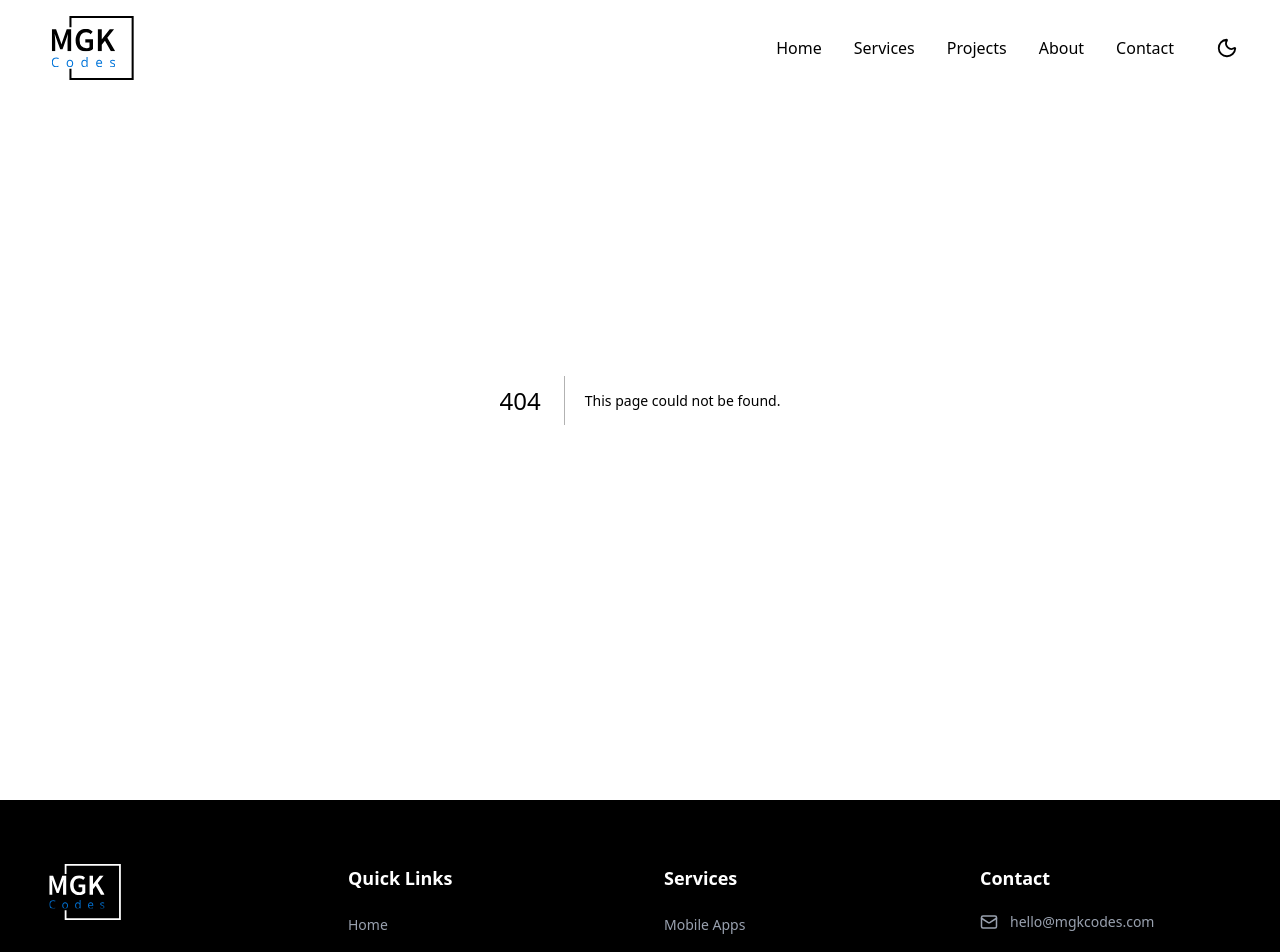
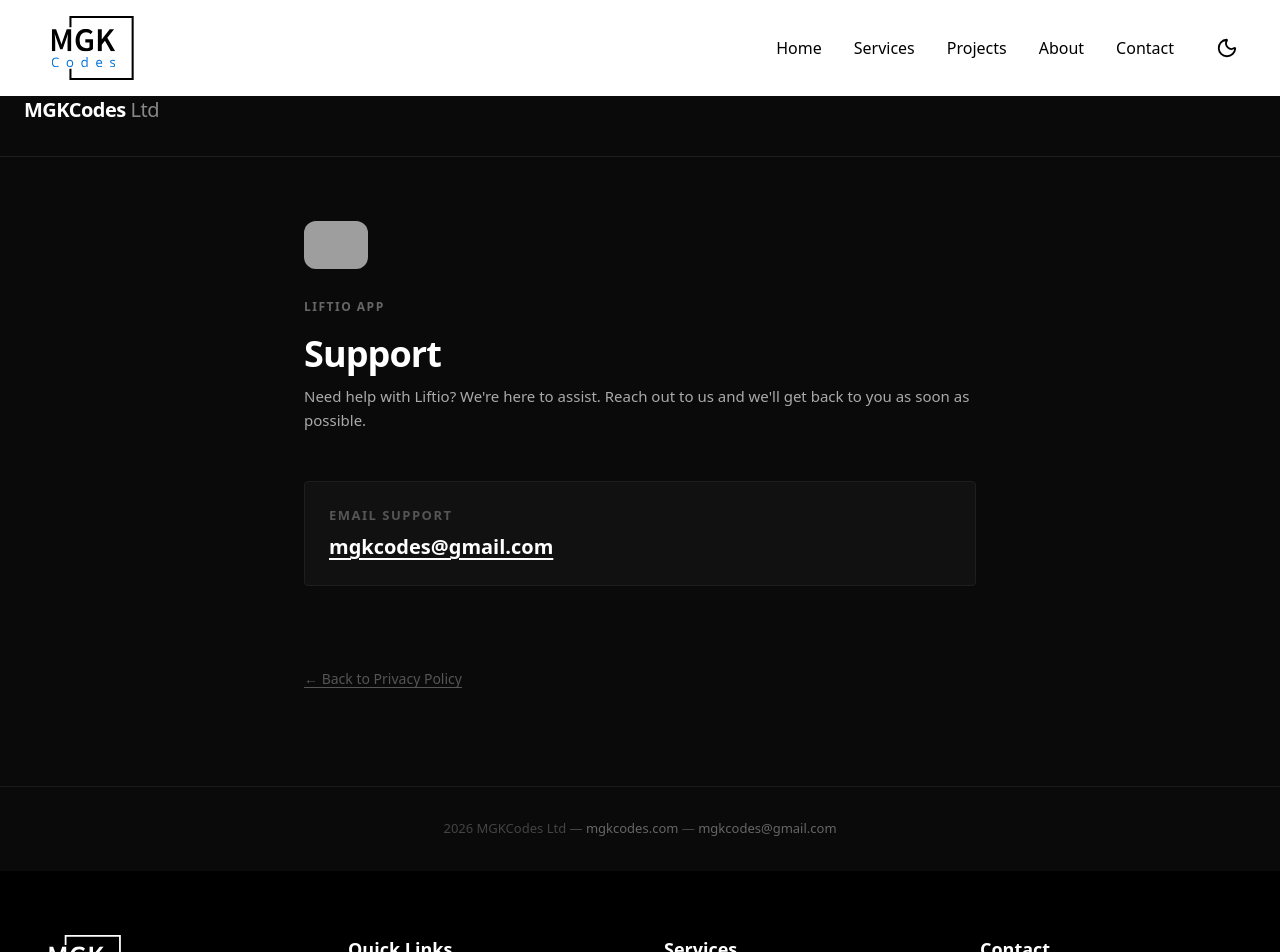
Before and after one commit to MattKay02/MGKCodes, a Next.js app: page /support/liftio in a window 1280 px wide. Before the commit this address had no page. Shown: the top 952 px of the page. Built offline with nearby package versions, Linux system fonts and the light colour scheme; grey boxes are pictures that could not be loaded.

Commit message:
added a support section for Liftio

```diff
--- a/app/privacy/liftio/page.tsx
+++ b/app/privacy/liftio/page.tsx
@@ -194,7 +194,7 @@
             If you have any questions about this privacy policy or Liftio&apos;s
             data practices, please contact us:
           </p>
-          <ul className="space-y-1">
+          <ul className="space-y-1 mb-6">
             <li className="text-[#aaa] text-[15px] pl-4 relative before:content-['-'] before:absolute before:left-0 before:text-[#444]">
               Email:{" "}
               <a
@@ -208,6 +208,12 @@
               Company: MGKCodes Ltd
             </li>
           </ul>
+          <Link
+            href="/support/liftio"
+            className="inline-block bg-white text-black text-sm font-semibold px-5 py-2.5 rounded-md hover:bg-[#e0e0e0] transition-colors"
+          >
+            Visit Support Page
+          </Link>
         </section>
 
         {/* Divider */}
--- /dev/null
+++ b/app/support/liftio/page.tsx
@@ -0,0 +1,96 @@
+import { Metadata } from "next";
+import Image from "next/image";
+import Link from "next/link";
+
+export const metadata: Metadata = {
+  title: "Support | Liftio",
+  description:
+    "Get support for the Liftio iOS app. Contact MGKCodes Ltd with any questions or issues.",
+};
+
+export default function LiftioSupportPage() {
+  return (
+    <div className="min-h-screen bg-[#0a0a0a] text-[#e0e0e0] font-sans pt-16">
+      {/* Header */}
+      <header className="px-6 py-8 border-b border-[#1e1e1e]">
+        <Link
+          href="/"
+          className="text-xl font-bold tracking-tight text-white no-underline hover:text-[#aaa] transition-colors"
+        >
+          MGKCodes <span className="text-[#888] font-normal">Ltd</span>
+        </Link>
+      </header>
+
+      {/* Main Content */}
+      <main className="max-w-[720px] mx-auto px-6 py-16 pb-24">
+        {/* App Logo */}
+        <div className="mb-6">
+          <Image
+            src="/images/apps/liftio/liftio-high-resolution-logo.png"
+            alt="Liftio logo"
+            width={64}
+            height={64}
+            className="rounded-xl"
+          />
+        </div>
+
+        {/* Tag */}
+        <span className="inline-block text-xs font-semibold tracking-[1.5px] uppercase text-[#666] mb-4">
+          Liftio App
+        </span>
+
+        {/* Title */}
+        <h1 className="text-4xl font-bold tracking-tight text-white mb-2 leading-tight">
+          Support
+        </h1>
+        <p className="text-[#aaa] text-[15px] leading-relaxed mb-12">
+          Need help with Liftio? We&apos;re here to assist. Reach out to us and
+          we&apos;ll get back to you as soon as possible.
+        </p>
+
+        {/* Contact Box */}
+        <div className="bg-[#111] border border-[#1e1e1e] rounded-sm px-6 py-6">
+          <p className="text-[13px] font-semibold tracking-[1.5px] uppercase text-[#555] mb-2">
+            Email Support
+          </p>
+          <a
+            href="mailto:mgkcodes@gmail.com"
+            className="text-white text-xl font-semibold underline underline-offset-[4px] hover:text-[#aaa] transition-colors"
+          >
+            mgkcodes@gmail.com
+          </a>
+        </div>
+
+        {/* Divider */}
+        <hr className="border-none border-t border-[#1a1a1a] my-10" />
+
+        <Link
+          href="/privacy/liftio"
+          className="text-[#555] text-sm hover:text-[#aaa] transition-colors underline underline-offset-[3px]"
+        >
+          &larr; Back to Privacy Policy
+        </Link>
+      </main>
+
+      {/* Footer */}
+      <footer className="border-t border-[#1a1a1a] px-6 py-8 text-center">
+        <p className="text-[13px] text-[#444]">
+          2026 MGKCodes Ltd &mdash;{" "}
+          <a
+            href="https://mgkcodes.com"
+            className="text-[#666] hover:text-[#aaa] transition-colors"
+          >
+            mgkcodes.com
+          </a>{" "}
+          &mdash;{" "}
+          <a
+            href="mailto:mgkcodes@gmail.com"
+            className="text-[#666] hover:text-[#aaa] transition-colors"
+          >
+            mgkcodes@gmail.com
+          </a>
+        </p>
+      </footer>
+    </div>
+  );
+}
```
